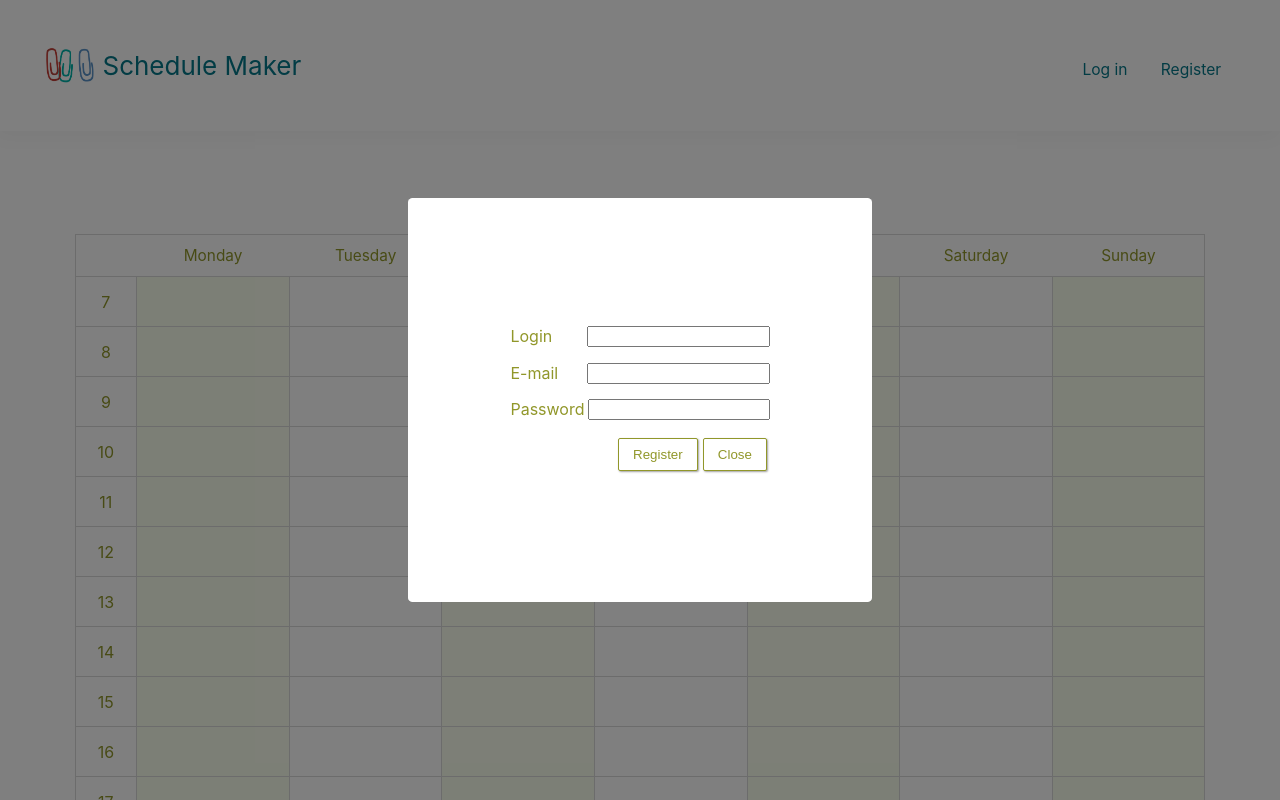
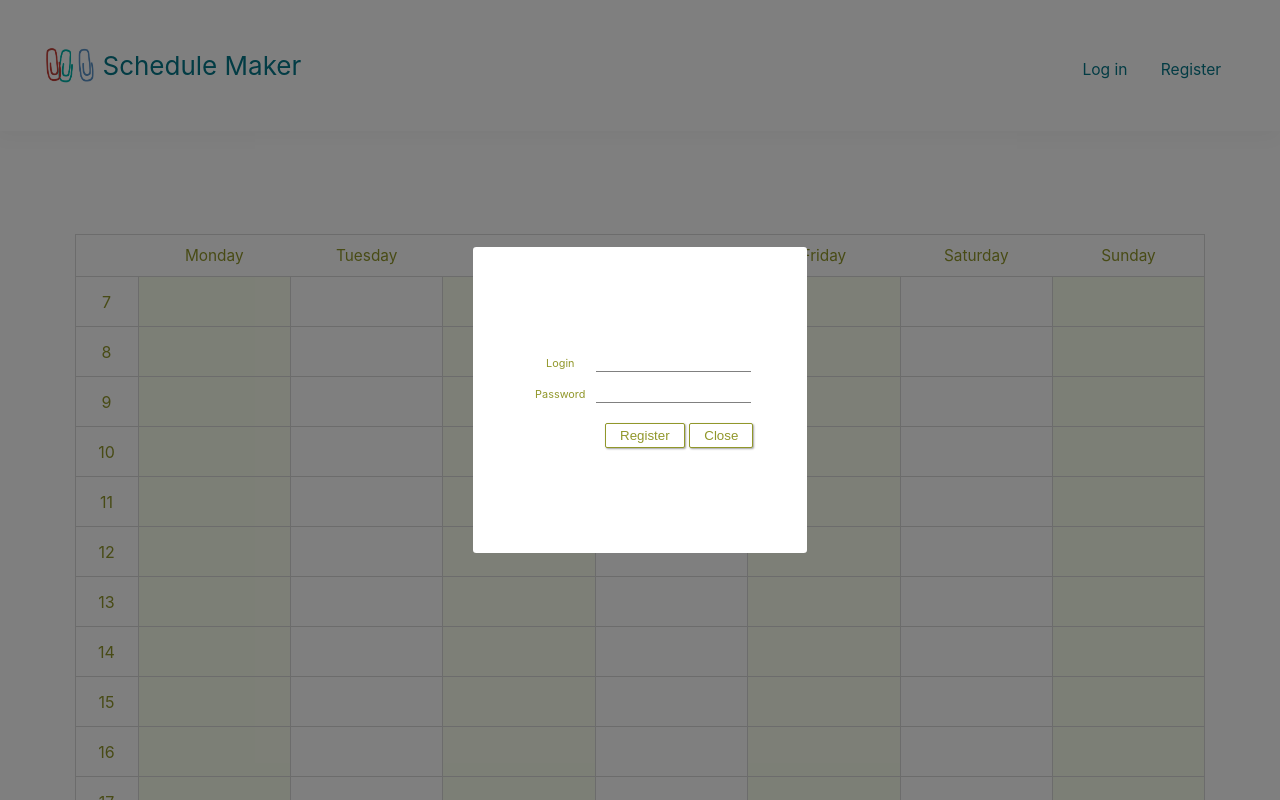
Before and after one commit to karinalitwynenko/schedule-maker, a React (Create React App) app: page / in a window 1280 px wide. Both pictures are taken after a click on the element "Register". Shown: the top 800 px of the page. Built offline with nearby package versions, Linux system fonts and the light colour scheme.

Commit message:
Add form validation

```diff
--- a/src/Api.jsx
+++ b/src/Api.jsx
@@ -9,33 +9,47 @@ class Api {
         };
 
         fetch('/public/users/login', options)
-            .then(response => response.text())
+            .then(response => {
+                if(!response.ok)
+                    throw Error(response.statusText)
+                else
+                    return response.text()
+            })
             .then((token) => {
-                console.log('token = '+ token)
-                document.cookie = `token=${token};max-age=1800000`
+                document.cookie = `token=${token};max-age=1800`
                 localStorage.setItem('username', login);
-
                 callback('success');
+            })
+            .catch(function(error) {
+                callback('failed');
+                console.log(error);
             });
     }
 
-    static register(login, password, email, callback) {
+    static register(login, password, callback) {
         const options = {
             method: 'POST',
             headers: {
                 'Content-Type': 'application/x-www-form-urlencoded'
             },
-            body: `username=${login}&password=${password}&email=${email}`
+            body: `username=${login}&password=${password}`
         };
 
         fetch('/public/users/register', options)
-            .then(response => response.text())
+            .then(response => {
+                if(!response.ok)
+                    throw Error(response.statusText)
+                else
+                    return  response.text()
+            })
             .then((token) => {
-                console.log('token = '+ token)
-                document.cookie = `token=${token};max-age=1800000`
+                document.cookie = `token=${token};max-age=1800`
                 localStorage.setItem('username', login);
-
                 callback('success');
+            })
+            .catch(function(error) {
+                callback('failed');
+                console.log(error);
             });
     }
 
--- a/src/App.css
+++ b/src/App.css
@@ -61,7 +61,7 @@
 }
 
 .App-row td {
-    padding: 1px 1% 1px 1%;
+    padding: 1px;
     border: 1px solid #d9d9d9;
     width: 10vw;
     max-width: 10vw;
@@ -99,7 +99,7 @@
     border: 1px solid #91972A;
     border-radius: 2px;
     box-shadow: 1px 1px 2px 0px #a2a2a2;
-    padding: 8px 14px;
+    padding: 4px 14px;
 }
 
 .App-button:hover {
@@ -150,7 +150,7 @@
     flex-direction: column;
     background-color: white;
     border-radius: 1%;
-    padding: 10% 8%;
+    padding: 8% 4%;
 }
 
 .App-form-container label {
@@ -160,13 +160,22 @@
     justify-content: center;
 }
 
+.App-form-container form {
+    padding: 2%;
+}
+
 .App-form-label {
     width: 28%;
+    font-size: 68%;
 }
 
 .App-form-container input {
     width: 68%;
     margin-left: 2%;
+    outline: none;
+    border: none;
+    border-bottom: 1px solid grey;
+    color: #646464;
 }
 
 .App-space-around {
@@ -187,3 +196,13 @@
 .App-display-none {
     display: none !important;
 }
+
+.App-error {
+    font-size: 70%;
+    color: #ff5959;
+    text-align: end;
+}
+
+.App-hidden {
+    visibility: hidden;
+}
--- a/src/App.js
+++ b/src/App.js
@@ -9,15 +9,15 @@ class App extends React.Component {
         this.state = {
             isDialogVisible: false,
             login: "",
-            email: "",
             password: "",
             loggedIn: false,
-            username: "" // logged user login
+            username: "", // logged user login
+            error: "" // displayed form validation error
         };
 
         this.scheduleRef = React.createRef();
         this.handleInputChange = this.handleInputChange.bind(this);
-        this.logInResultCallback = this.logInResultCallback.bind(this);
+        this.authResultCallback = this.authResultCallback.bind(this);
         this.logOut = this.logOut.bind(this);
 
     }
@@ -44,12 +44,28 @@ class App extends React.Component {
             });
         }
 
+        const validate = () => {
+             if(!/^[0-9a-zA-Z_-]{3,30}$/.test(this.state.login)) {
+                this.setState({error: "Incorrect login format"})
+                return false;
+             }
+            else if(!/^[a-zA-Z0-9@#$%^&+=]{3,30}$/.test(this.state.password)) {
+                this.setState({error: "Incorrect password format"})
+                return false;
+            }
+
+            this.setState({error: ""})
+            return true;
+        }
+
         const authenticate = () => {
-            Api.logIn(this.state.login, this.state.password, this.logInResultCallback);
+            if(validate())
+                Api.logIn(this.state.login, this.state.password, this.authResultCallback);
         }
 
         const register = () => {
-            Api.register(this.state.login, this.state.password, this.state.email, this.logInResultCallback);
+            if(validate())
+                Api.register(this.state.login, this.state.password, this.authResultCallback);
         }
 
         return (
@@ -85,29 +101,24 @@ class App extends React.Component {
                     <div className="App-form-container">
                         <form>
                             <label>
-                                <span className="App-form-label">Login</span>
+                                <span className="App-form-label App-center">Login</span>
                                 <input
                                     autoComplete="on"
                                     type="text"
                                     name="login"
                                     value={this.state.login} onChange={(e) => this.handleInputChange(e, 'login')}/>
                             </label>
-                            <label className={`${this.state.dialogType === "register" ? "" : "App-display-none"}`}>
-                                <span className="App-form-label">E-mail</span>
-                                <input
-                                    autoComplete="on"
-                                    type="email"
-                                    name="email"
-                                    value={this.state.email} onChange={(e) => this.handleInputChange(e, 'email')}/>
-                            </label>
                             <label>
-                                <span className="App-form-label">Password</span>
+                                <span className="App-form-label App-center">Password</span>
                                 <input
                                     autoComplete="on"
                                     type="password"
                                     name="password"
                                     value={this.state.password} onChange={(e) => this.handleInputChange(e, 'password')}/>
                             </label>
+                            <div className={`App-error ${this.state.error.length === 0 ? 'App-hidden' : ''}`}>
+                                {this.state.error}
+                            </div>
                         </form>
                         <div className="App-justify-end">
                             <button
@@ -140,21 +151,21 @@ class App extends React.Component {
                 break;
             default:
         }
-
     }
 
-    logInResultCallback(result) {
-        if(result ==='success') {
+    authResultCallback(result) {
+        if(result === 'success') {
             this.setState({
                 username: this.state.login,
-                loggedIn: true
-            });
-
-            this.setState({isDialogVisible: false});
-            this.scheduleRef.current.fetchSchedule();
+                loggedIn: true,
+                isDialogVisible: false
+            }, () => this.scheduleRef.current.fetchSchedule());
+        }
+        else if(this.state.dialogType === 'register') {
+            window.alert("Could not create user account.");
         }
         else {
-            window.alert("Incorrect account data.");
+            window.alert("Incorrect login or password.");
         }
     }
 
--- a/src/schedule/Schedule.jsx
+++ b/src/schedule/Schedule.jsx
@@ -97,7 +97,6 @@ class Schedule extends React.Component {
                 this.setState({schedule: schedule});
 
                 console.log("Updated item with id " + item.id);
-
             });
     }
 
@@ -183,7 +182,7 @@ class Schedule extends React.Component {
                         selectedItem: null
                     }
                 )
-                console.log("Fetched " + data.length + " row(s) for user: " + this.props.username);
+                console.log("Fetched " + data.length + " item(s) for user: " + this.props.username);
 
             })
             .catch(console.log)
--- a/src/schedule/ScheduleRow.jsx
+++ b/src/schedule/ScheduleRow.jsx
@@ -2,10 +2,6 @@ import React from 'react';
 
 class ScheduleRow extends React.Component {
     previousContent = '';
-
-    constructor(props) {
-        super(props);
-    }
 
     render() {
         return (
```
